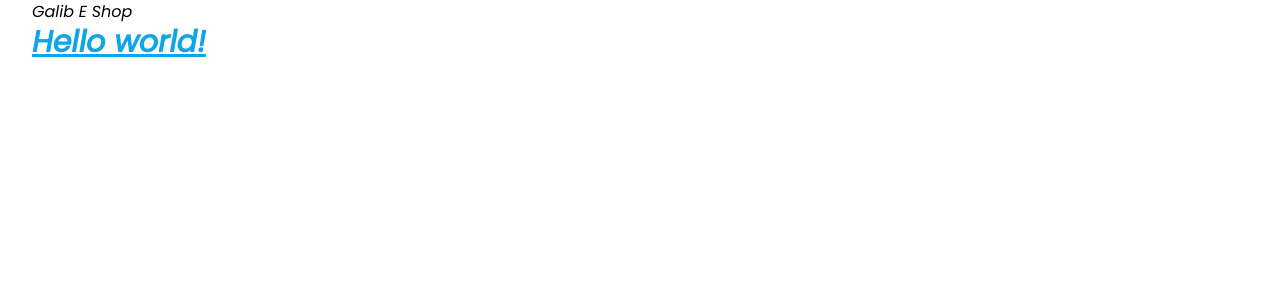
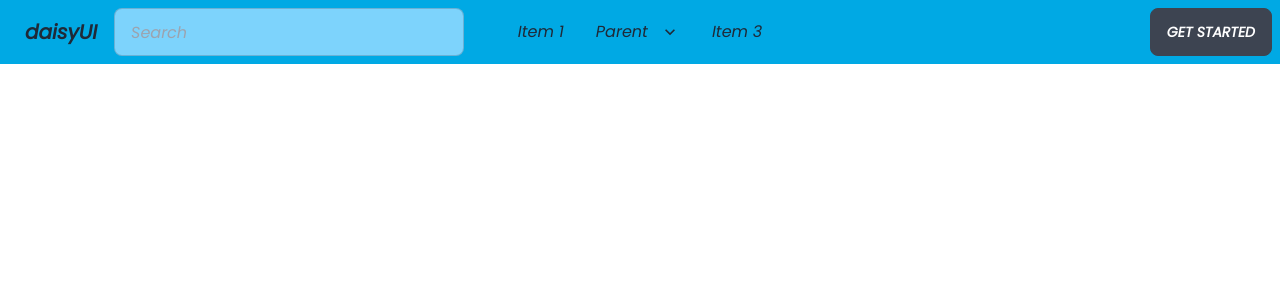
Before and after one commit to Nijumdip/galib-e-shop, a Next.js app: page / in a window 1280 px wide. Shown: the top 300 px of the page. Built offline with nearby package versions, Linux system fonts and the light colour scheme.

Commit message:
added navbar

```diff
--- /dev/null
+++ b/components/Navigation.js
@@ -0,0 +1,112 @@
+import React from "react";
+
+const Navigation = () => {
+    return (
+        <>
+            <div style={{ background: "#00A9E4" }} className="navbar ">
+                <div className="navbar-start">
+                    <div className="dropdown">
+                        <label tabIndex={0} className="btn btn-ghost lg:hidden">
+                            <svg
+                                xmlns="http://www.w3.org/2000/svg"
+                                className="h-5 w-5"
+                                fill="none"
+                                viewBox="0 0 24 24"
+                                stroke="currentColor"
+                            >
+                                <path
+                                    strokeLinecap="round"
+                                    strokeLinejoin="round"
+                                    strokeWidth="2"
+                                    d="M4 6h16M4 12h8m-8 6h16"
+                                />
+                            </svg>
+                        </label>
+                        <ul
+                            tabIndex={0}
+                            className="menu menu-compact dropdown-content mt-3 p-2 shadow bg-base-100 rounded-box w-52"
+                        >
+                            <li>
+                                <a>Item 1</a>
+                            </li>
+                            <li tabIndex={0}>
+                                <a className="justify-between">
+                                    Parent
+                                    <svg
+                                        className="fill-current"
+                                        xmlns="http://www.w3.org/2000/svg"
+                                        width="24"
+                                        height="24"
+                                        viewBox="0 0 24 24"
+                                    >
+                                        <path d="M8.59,16.58L13.17,12L8.59,7.41L10,6L16,12L10,18L8.59,16.58Z" />
+                                    </svg>
+                                </a>
+                                <ul className="p-2">
+                                    <li>
+                                        <a>Submenu 1</a>
+                                    </li>
+                                    <li>
+                                        <a>Submenu 2</a>
+                                    </li>
+                                </ul>
+                            </li>
+                            <li>
+                                <a>Item 3</a>
+                            </li>
+                        </ul>
+                    </div>
+                    <a className="btn btn-ghost normal-case text-xl">daisyUI</a>
+
+
+                        <div className="form-control">
+                            <input
+                                type="text"
+                                placeholder="Search"
+                                className="input input-bordered bg-sky-300"
+                            />
+                        </div>
+
+
+                </div>
+                <div className="navbar-center hidden lg:flex">
+                    <ul className="menu menu-horizontal px-1">
+                        <li>
+                            <a>Item 1</a>
+                        </li>
+                        <li tabIndex={0}>
+                            <a>
+                                Parent
+                                <svg
+                                    className="fill-current"
+                                    xmlns="http://www.w3.org/2000/svg"
+                                    width="20"
+                                    height="20"
+                                    viewBox="0 0 24 24"
+                                >
+                                    <path d="M7.41,8.58L12,13.17L16.59,8.58L18,10L12,16L6,10L7.41,8.58Z" />
+                                </svg>
+                            </a>
+                            <ul className="p-2">
+                                <li>
+                                    <a>Submenu 1</a>
+                                </li>
+                                <li>
+                                    <a>Submenu 2</a>
+                                </li>
+                            </ul>
+                        </li>
+                        <li>
+                            <a>Item 3</a>
+                        </li>
+                    </ul>
+                </div>
+                <div className="navbar-end">
+                    <a className="btn">Get started</a>
+                </div>
+            </div>
+        </>
+    );
+};
+
+export default Navigation;
--- a/package.json
+++ b/package.json
@@ -9,6 +9,7 @@
     "lint": "next lint"
   },
   "dependencies": {
+    "daisyui": "^2.45.0",
     "eslint": "8.28.0",
     "eslint-config-next": "13.0.5",
     "next": "13.0.5",
--- a/pages/_app.js
+++ b/pages/_app.js
@@ -1,7 +1,13 @@
-import '../styles/globals.css'
+import Navigation from "../components/Navigation";
+import "../styles/globals.css";
 
 function MyApp({ Component, pageProps }) {
-  return <Component {...pageProps} />
+    return (
+        <>
+            <Navigation />
+            <Component {...pageProps} />
+        </>
+    );
 }
 
-export default MyApp
+export default MyApp;
--- a/pages/index.js
+++ b/pages/index.js
@@ -19,8 +19,7 @@
                 />
             </Head>
 
-            <h1>Galib E Shop</h1>
-            <h1 className="text-3xl font-bold underline text-sky-500">Hello world!</h1>
+
         </div>
     );
 }
--- a/tailwind.config.js
+++ b/tailwind.config.js
@@ -7,5 +7,5 @@
   theme: {
     extend: {},
   },
-  plugins: [],
+  plugins: [require("daisyui")],
 }
```
Also changed, not shown: note.txt, 1 other file (tests, documents, lock files or other folders).
